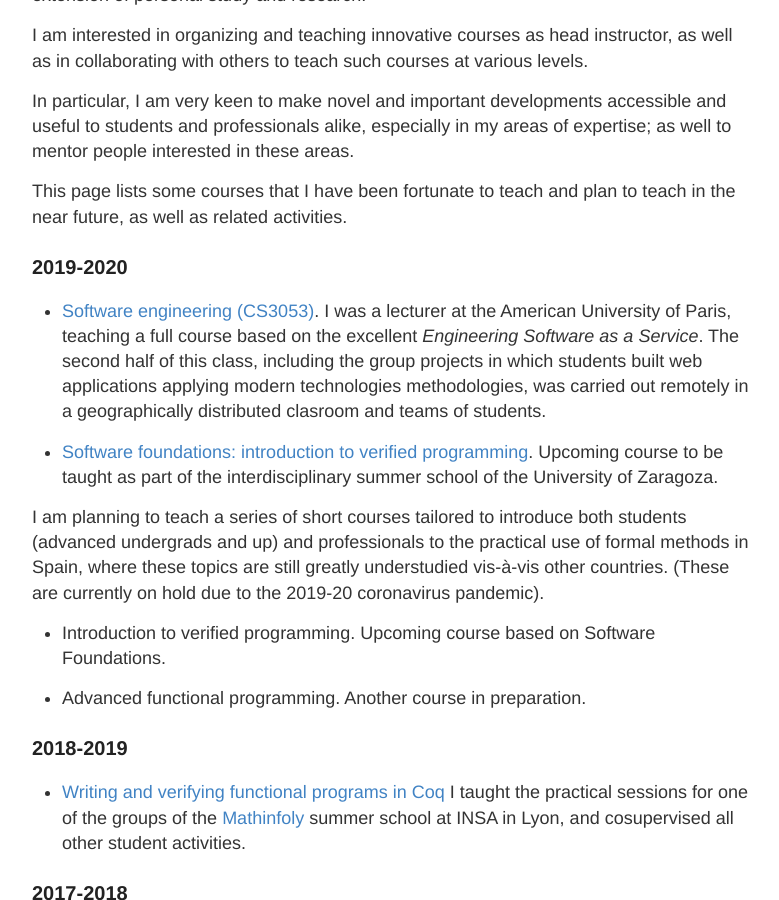
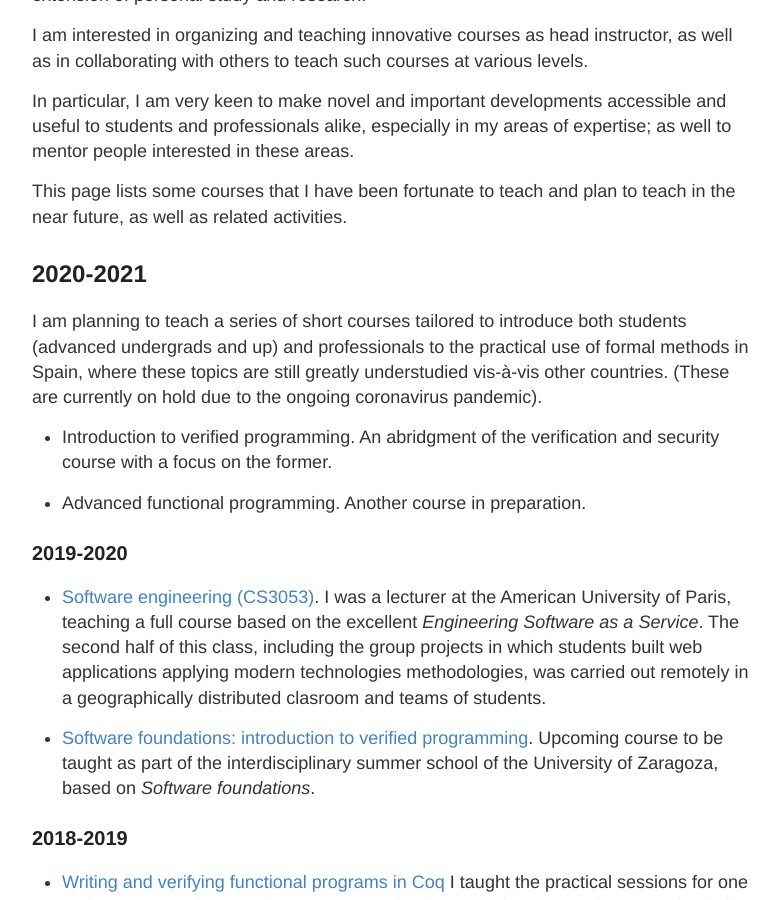
Before and after one commit to robblanco/robblanco.github.io, a Jekyll site: the page built from teaching.md, in a window 1280 px wide and 900 px high, scrolled down 269 px. Shown: the whole window, without its empty margins (248-1027 px from the left). Built offline with Jekyll 4.4.1, drawn with Linux system fonts in a browser that asks for light colours; part of the change alters nothing that is shown.

Commit message:
Move courses on hold to next year

```diff
--- a/teaching.md
+++ b/teaching.md
@@ -18,6 +18,21 @@ areas of expertise; as well to mentor people interested in these areas.
 This page lists some courses that I have been fortunate to teach and plan to
 teach in the near future, as well as related activities.
 
+## 2020-2021
+
+I am planning to teach a series of short courses tailored to introduce both
+students (advanced undergrads and up) and professionals to the practical use of
+formal methods in Spain, where these topics are still greatly understudied
+vis-à-vis other countries. (These are currently on hold due to the ongoing
+coronavirus pandemic).
+
+* Introduction to verified programming.
+  An abridgment of the verification and security course with a focus on the
+  former.
+
+* Advanced functional programming.
+  Another course in preparation.
+
 ### 2019-2020
 
 * [Software engineering (CS3053)](https://catalog.aup.edu/course/cs3053/spring-2020).
@@ -29,19 +44,7 @@ teach in the near future, as well as related activities.
 
 * [Software foundations: introduction to verified programming](/teaching/unizar2020/).
   Upcoming course to be taught as part of the interdisciplinary summer school of
-  the University of Zaragoza.
-
-I am planning to teach a series of short courses tailored to introduce both
-students (advanced undergrads and up) and professionals to the practical use of
-formal methods in Spain, where these topics are still greatly understudied
-vis-à-vis other countries. (These are currently on hold due to the 2019-20
-coronavirus pandemic).
-
-* Introduction to verified programming.
-  Upcoming course based on Software Foundations.
-
-* Advanced functional programming.
-  Another course in preparation.
+  the University of Zaragoza, based on *Software foundations*.
 
 ### 2018-2019
 
```
